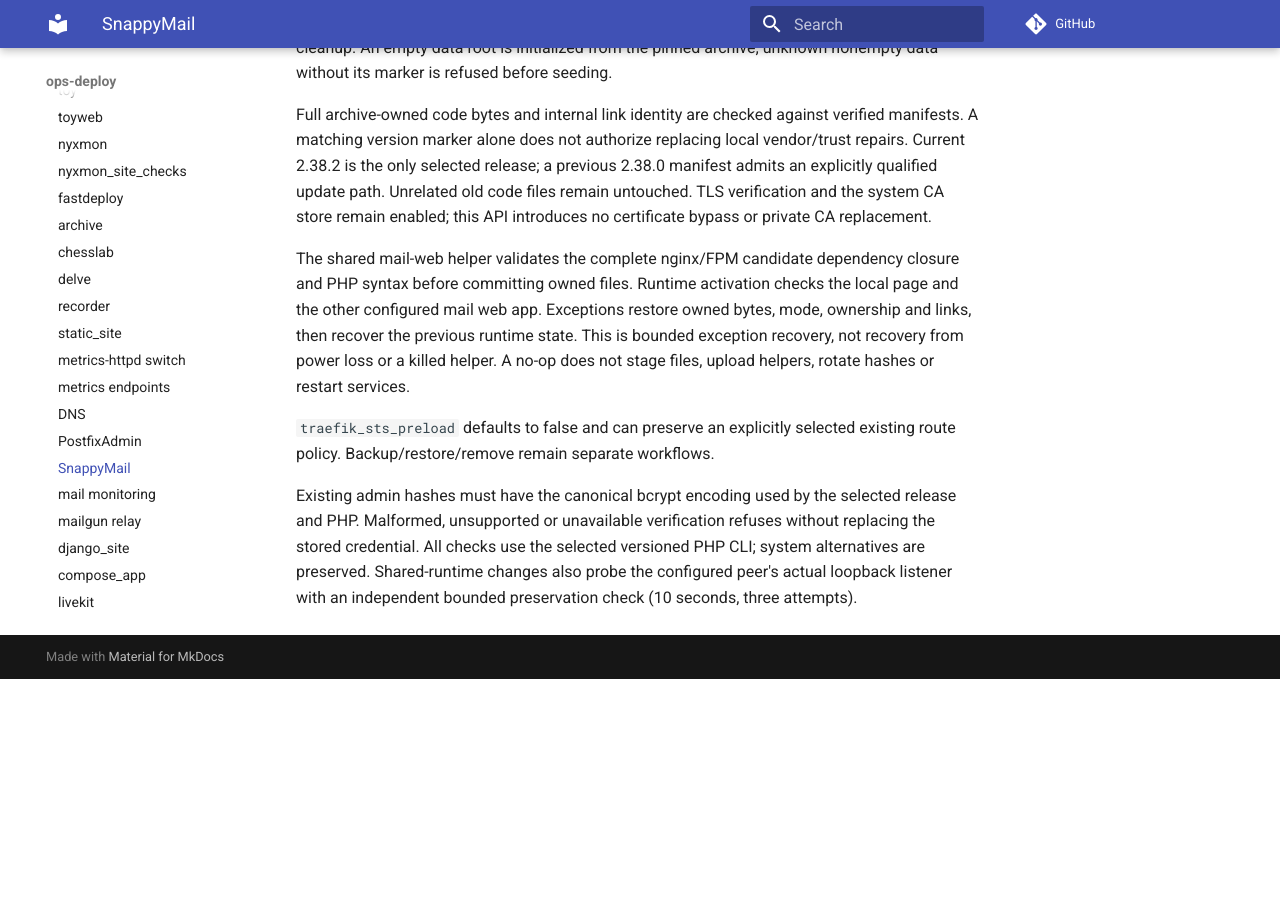
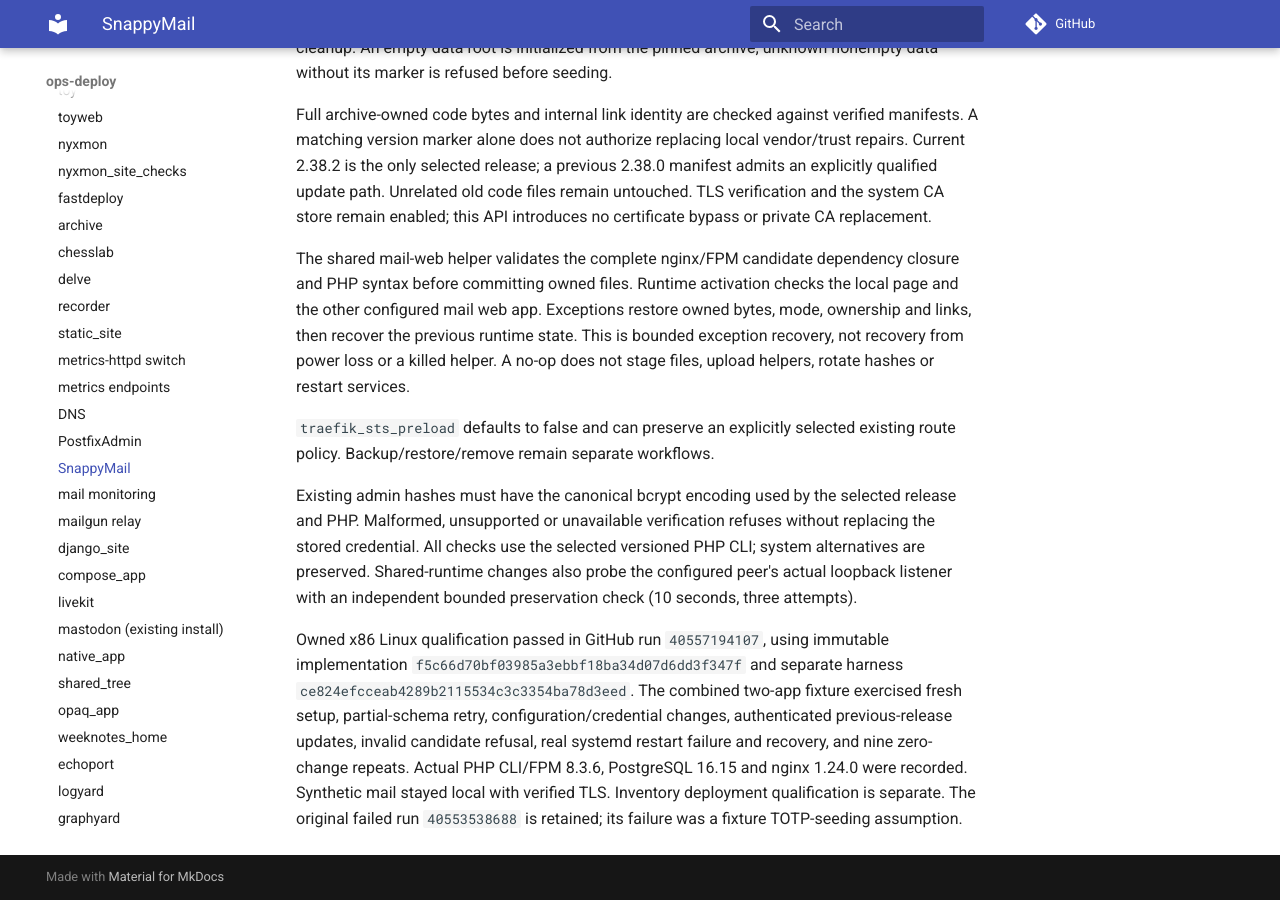
Before and after one commit to ephes/ops-deploy, an MkDocs documentation site: the page built from docs/services/snappymail.md, in a window 1280 px wide and 900 px high, scrolled down 612 px. Built offline with MkDocs 1.6.1 and Material for MkDocs 9.7.7, drawn with Linux system fonts in a browser that asks for light colours; comment, search, counter and statistics services are not loaded; before the commit the page ends 1291 px from its top, so only the background shows below that.

Commit message:
Record immutable Linux mail web qualification

```diff
--- a/docs/services/snappymail.md
+++ b/docs/services/snappymail.md
@@ -47,3 +47,13 @@
 PHP CLI; system alternatives are preserved. Shared-runtime changes also probe
 the configured peer's actual loopback listener with an independent bounded
 preservation check (10 seconds, three attempts).
+
+Owned x86 Linux qualification passed in GitHub run `40557194107`, using immutable
+implementation `f5c66d70bf03985a3ebbf18ba34d07d6dd3f347f` and separate harness
+`ce824efcceab4289b2115534c3c3354ba78d3eed`. The combined two-app fixture exercised
+fresh setup, partial-schema retry, configuration/credential changes, authenticated
+previous-release updates, invalid candidate refusal, real systemd restart failure
+and recovery, and nine zero-change repeats. Actual PHP CLI/FPM 8.3.6, PostgreSQL
+16.15 and nginx 1.24.0 were recorded. Synthetic mail stayed local with verified
+TLS. Inventory deployment qualification is separate. The original failed run
+`40553538688` is retained; its failure was a fixture TOTP-seeding assumption.
```
Also changed, not shown: docs/changelog.md (+5 -0 lines), docs/services/postfixadmin.md (+10 -0 lines).
